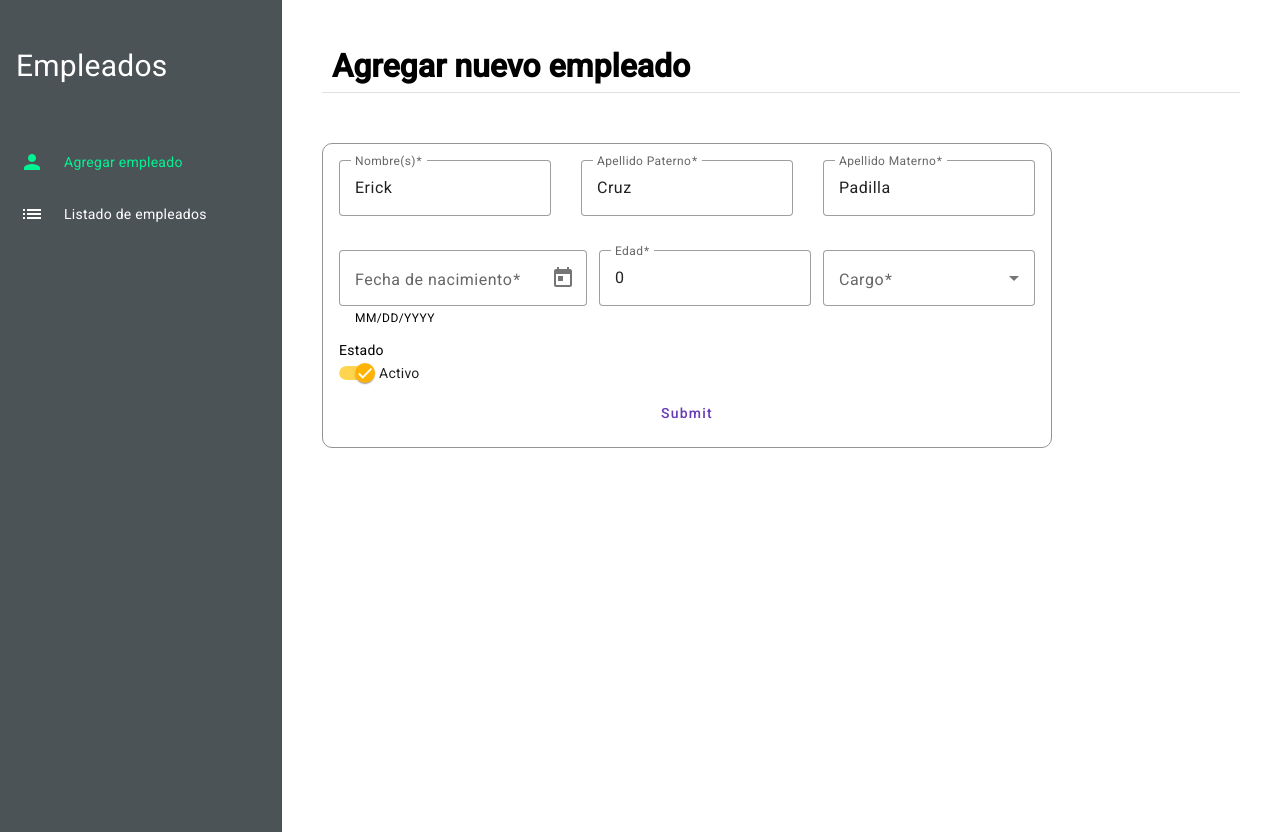
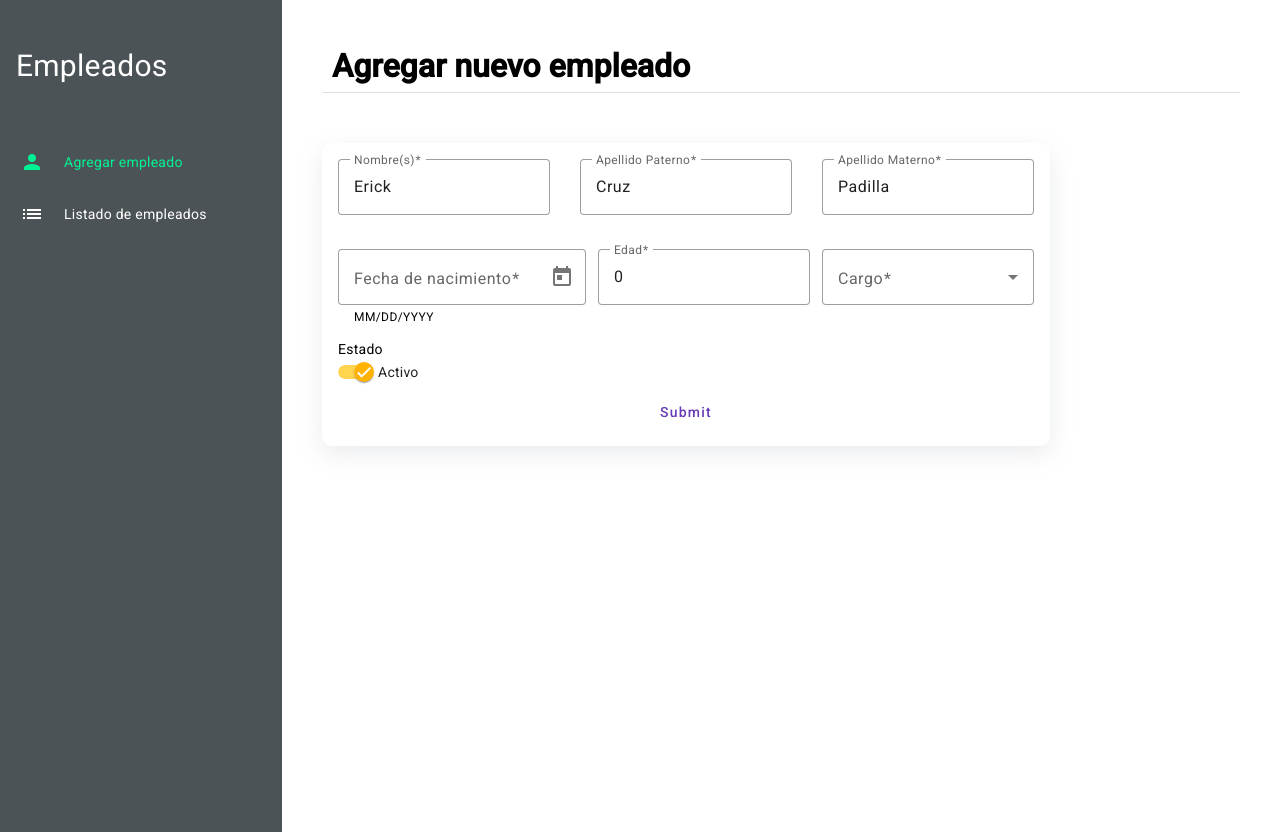
Before and after one commit to ErickDoev/prueba-users-app, an Angular app: page /add-employee in a window 1280 px wide. Built offline with nearby package versions, Linux system fonts and the light colour scheme.

Commit message:
[fix] box shadows para las cards

```diff
--- a/src/app/shared/white-card/white-card.component.scss
+++ b/src/app/shared/white-card/white-card.component.scss
@@ -4,5 +4,5 @@
  .white-card{
   padding: 16px;
   border-radius: 10px;
-  border: solid 1px lighten($color: gray, $amount: 8);
+  box-shadow: rgba(149, 157, 165, 0.2) 0px 8px 24px;
  }
```
